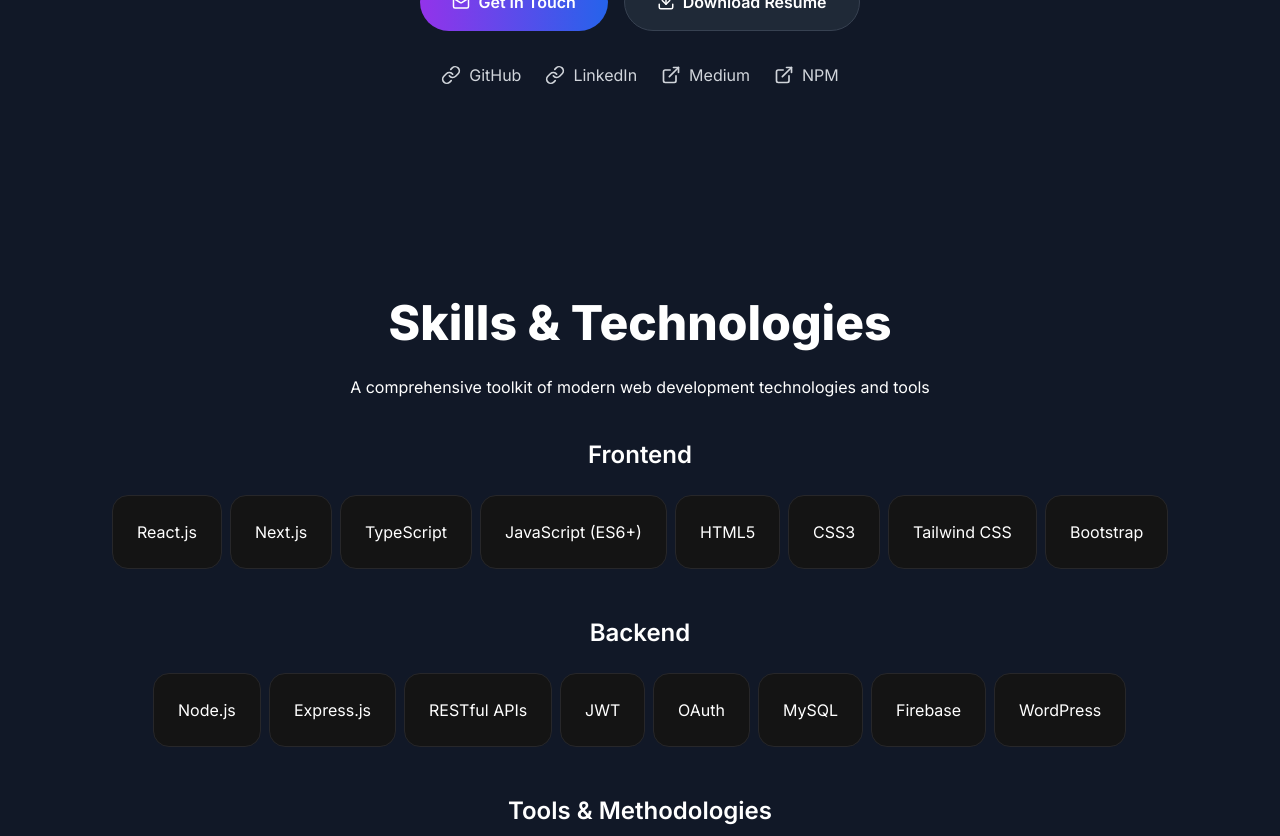
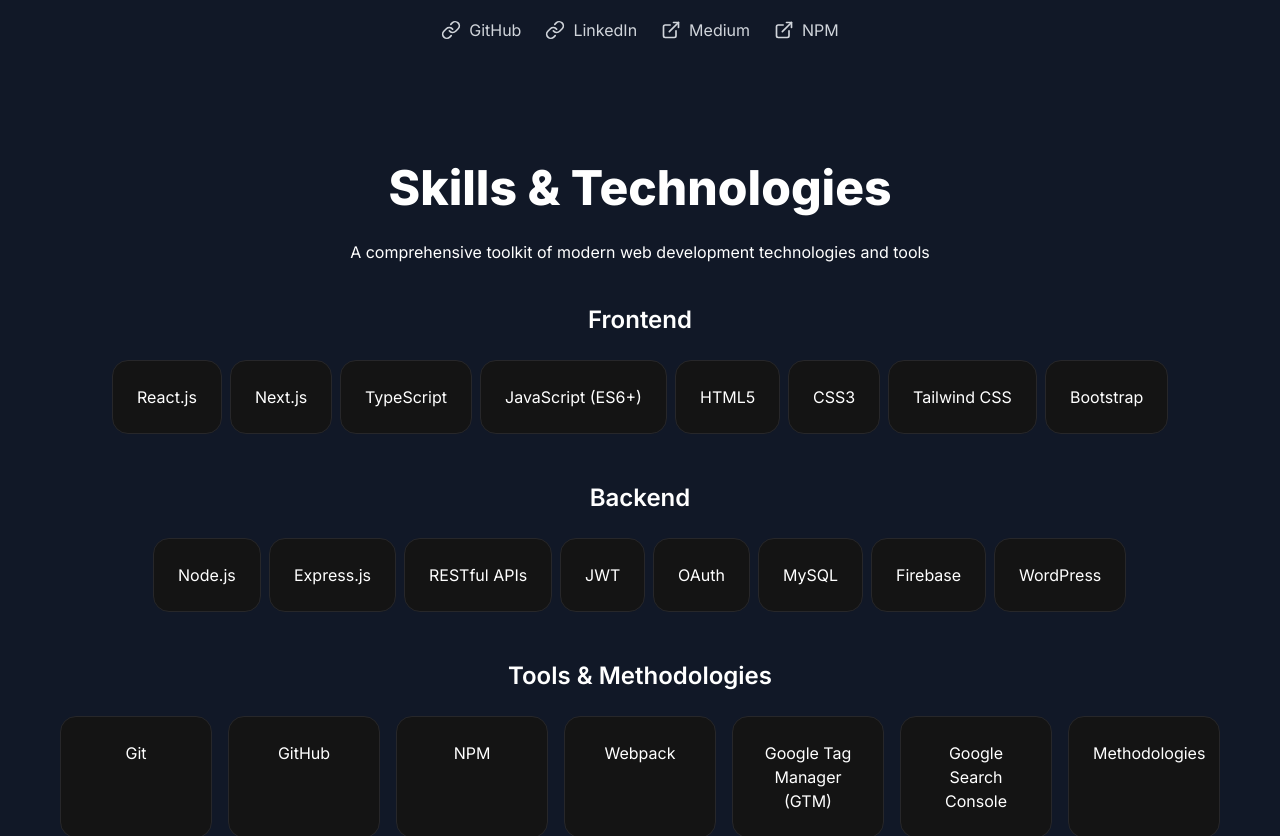
Before and after one commit to razan-aboushi/razan-aboushi-portfolio, a Next.js app: page / in a window 1280 px wide. Shown: the part 620-1456 px from the top of the page. Built offline with nearby package versions, Linux system fonts and the light colour scheme.

Commit message:
add some changes

```diff
--- /dev/null
+++ b/razan-portfolio-react/package.json
@@ -0,0 +1,5 @@
+{
+  "name": "razan-portfolio-react",
+  "version": "0.1.0",
+  "private": true
+}
--- a/src/app/globals.css
+++ b/src/app/globals.css
@@ -53,7 +53,7 @@
 .ns-container {
   max-width: 1200px;
   margin: 0 auto;
-  padding: 60px 20px;
+  padding: 15px 20px;
 }
 
 .ns-hero {
@@ -167,7 +167,7 @@
 }
 
 .ns-section {
-  margin-bottom: 80px;
+  margin-bottom: 20px;
 }
 
 .ns-section-header {
--- a/src/components/AnimatedBackground.tsx
+++ b/src/components/AnimatedBackground.tsx
@@ -1,5 +1,3 @@
-"use client";
-
 import { useState, useEffect } from "react";
 
 export default function AnimatedBackground() {
--- a/src/components/EducationElegant.tsx
+++ b/src/components/EducationElegant.tsx
@@ -1,5 +1,3 @@
-"use client";
-
 import { motion } from "framer-motion";
 import { GraduationCap, Award } from "lucide-react";
 
--- a/src/components/ExperienceElegant.tsx
+++ b/src/components/ExperienceElegant.tsx
@@ -1,5 +1,3 @@
-"use client";
-
 import { motion } from "framer-motion";
 import { Calendar, MapPin, ExternalLink } from "lucide-react";
 
--- a/src/components/NavigationElegant.tsx
+++ b/src/components/NavigationElegant.tsx
@@ -1,5 +1,3 @@
-"use client";
-
 import { useState, useEffect } from "react";
 import { Menu, X, Link, Mail } from "lucide-react";
 
--- a/src/components/ProjectsElegant.tsx
+++ b/src/components/ProjectsElegant.tsx
@@ -1,5 +1,3 @@
-"use client";
-
 import { motion } from "framer-motion";
 import { ExternalLink, Package, Code, Globe } from "lucide-react";
 
@@ -257,7 +255,7 @@
         </motion.div>
 
         <motion.div
-          className="text-center mt-16"
+          className="text-center mt-8"
           initial={{ opacity: 0, y: 20 }}
           whileInView={{ opacity: 1, y: 0 }}
           transition={{ duration: 0.5, delay: 0.3 }}
```
